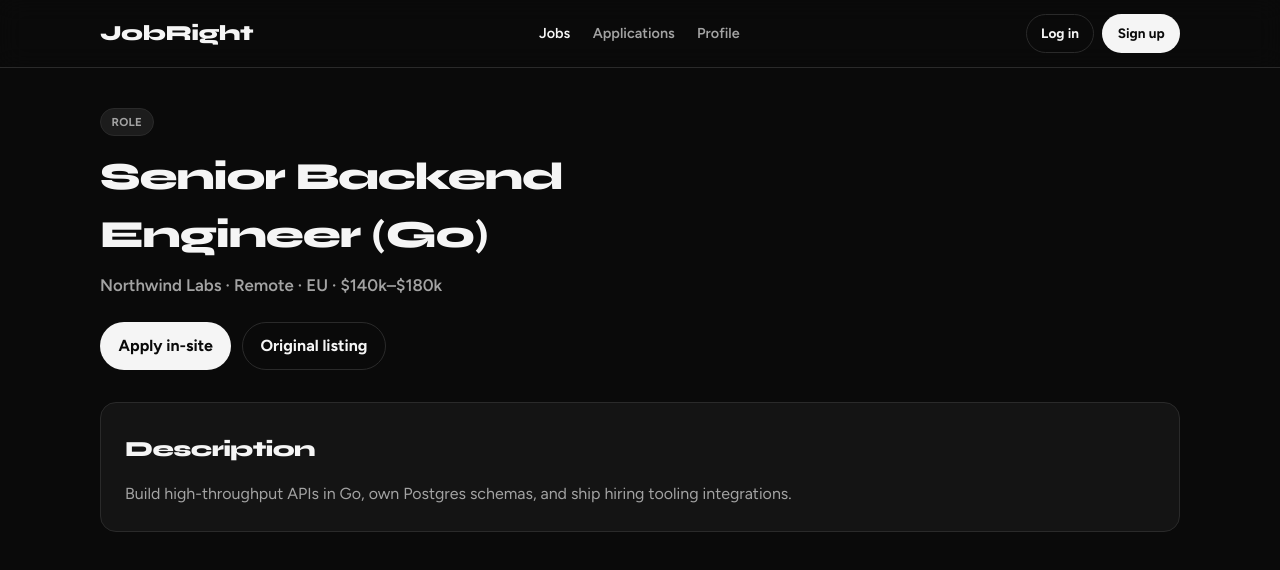
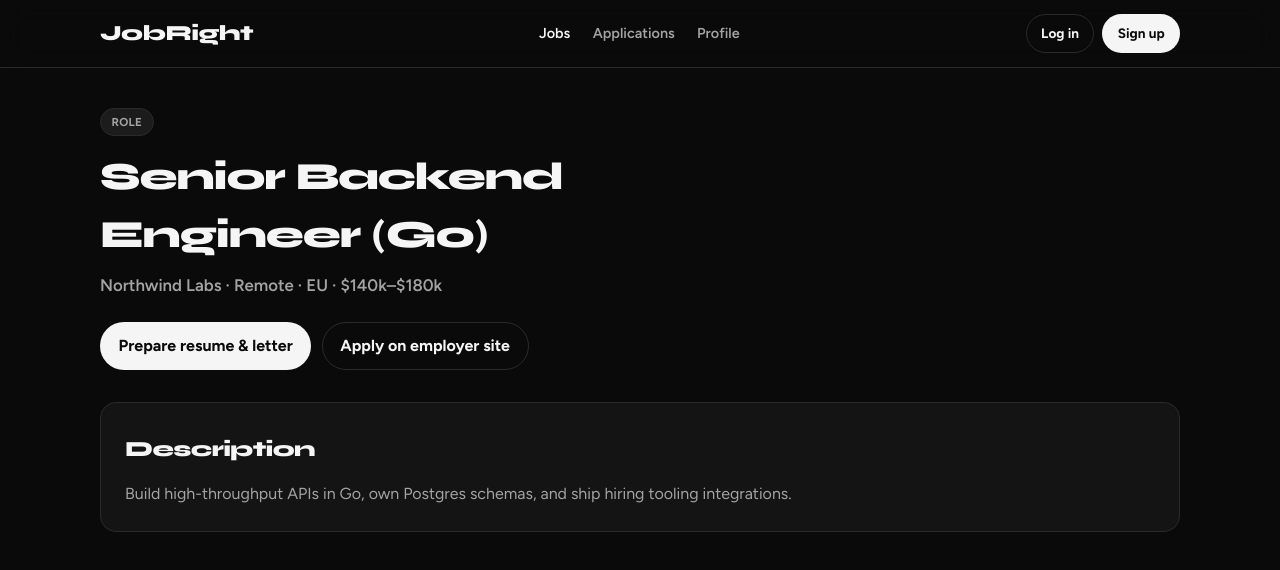
Before and after one commit to Aklile612/Jobright, a Next.js app in the folder apps/web/: page /jobs/demo-1 in a window 1280 px wide. Shown: the top 570 px of the page. Built offline with nearby package versions, Linux system fonts and the light colour scheme; no server answers.

Commit message:
Point apply page to PrepareWorkspace and relabel CTA to prepare resume

```diff
--- a/apps/web/src/app/(dashboard)/jobs/[id]/apply/page.tsx
+++ b/apps/web/src/app/(dashboard)/jobs/[id]/apply/page.tsx
@@ -1,5 +1,5 @@
 import { SiteHeader } from "@/components/layout/SiteHeader";
-import { ApplyWorkspace } from "@/features/apply/ApplyWorkspace";
+import { PrepareWorkspace } from "@/features/apply/PrepareWorkspace";
 import { resolveJob } from "@/lib/jobs/resolveJob";
 import { notFound } from "next/navigation";
 
@@ -15,7 +15,7 @@ export default async function ApplyPage({
   return (
     <main>
       <SiteHeader solid />
-      <ApplyWorkspace job={job} />
+      <PrepareWorkspace job={job} />
     </main>
   );
 }
--- a/apps/web/src/app/(dashboard)/jobs/[id]/page.tsx
+++ b/apps/web/src/app/(dashboard)/jobs/[id]/page.tsx
@@ -26,10 +26,10 @@ export default async function JobDetailPage({
         </p>
         <div className="hero__cta" style={{ marginTop: "1.5rem" }}>
           <Link href={`/jobs/${job.id}/apply`} className="btn btn-primary">
-            Apply in-site
+            Prepare resume & letter
           </Link>
           <a href={job.source_url} target="_blank" rel="noreferrer" className="btn btn-ghost">
-            Original listing
+            Apply on employer site
           </a>
         </div>
         <div className="surface" style={{ marginTop: "2rem", borderRadius: 16, padding: "1.5rem" }}>
--- a/apps/web/src/features/jobs/JobCard.tsx
+++ b/apps/web/src/features/jobs/JobCard.tsx
@@ -16,7 +16,7 @@ function sourceLabel(url: string) {
 export function JobCard({ job, index = 0 }: { job: Job; index?: number }) {
   return (
     <article
-      className="job-card rise"
+      className="job-card"
       style={{ animationDelay: `${Math.min(index, 12) * 40}ms` }}
     >
       <div className="job-card__top">
@@ -37,7 +37,7 @@ export function JobCard({ job, index = 0 }: { job: Job; index?: number }) {
           Details
         </Link>
         <Link href={`/jobs/${job.id}/apply`} className="btn btn-primary btn-sm">
-          Apply in-site
+          Prepare resume
         </Link>
       </div>
     </article>
```
